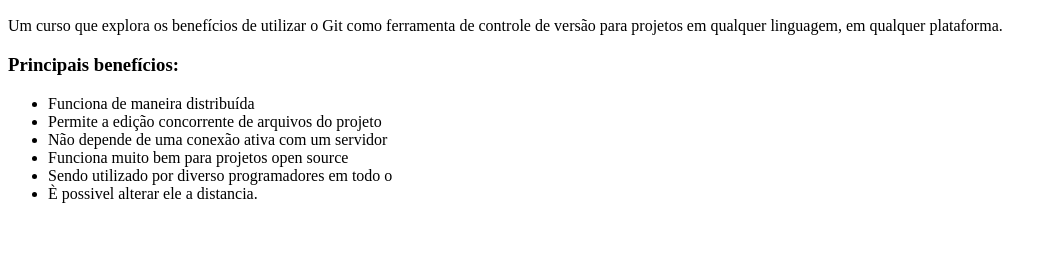
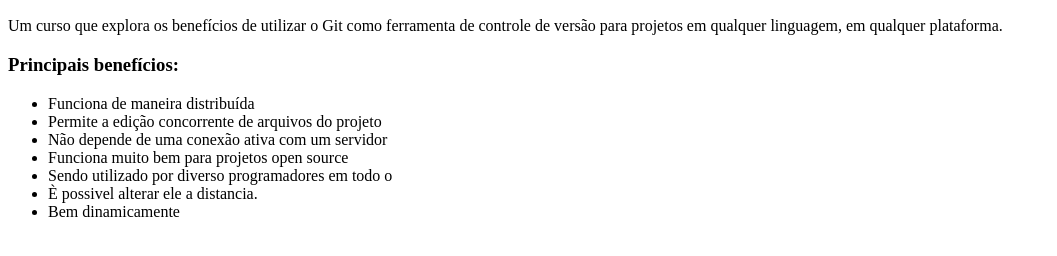
Before and after one commit to loginbyte/-curso-git, a plain HTML site: page index.html in a window 1280 px wide. Shown: the part 96-352 px from the top of the page, without its empty margins (0-1057 px from the left). Drawn offline with Linux system fonts and the light colour scheme.

Commit message:
Novo paragrafo

```diff
--- a/index.html
+++ b/index.html
@@ -13,6 +13,7 @@
 			<li>Funciona muito bem para projetos open source</li>
 			<li>Sendo utilizado por diverso programadores em todo o</li>
 			<li>È possivel alterar ele a distancia.</li>
+			<li>Bem dinamicamente</li>
         </ul>
 	</body>
 </html>
```
